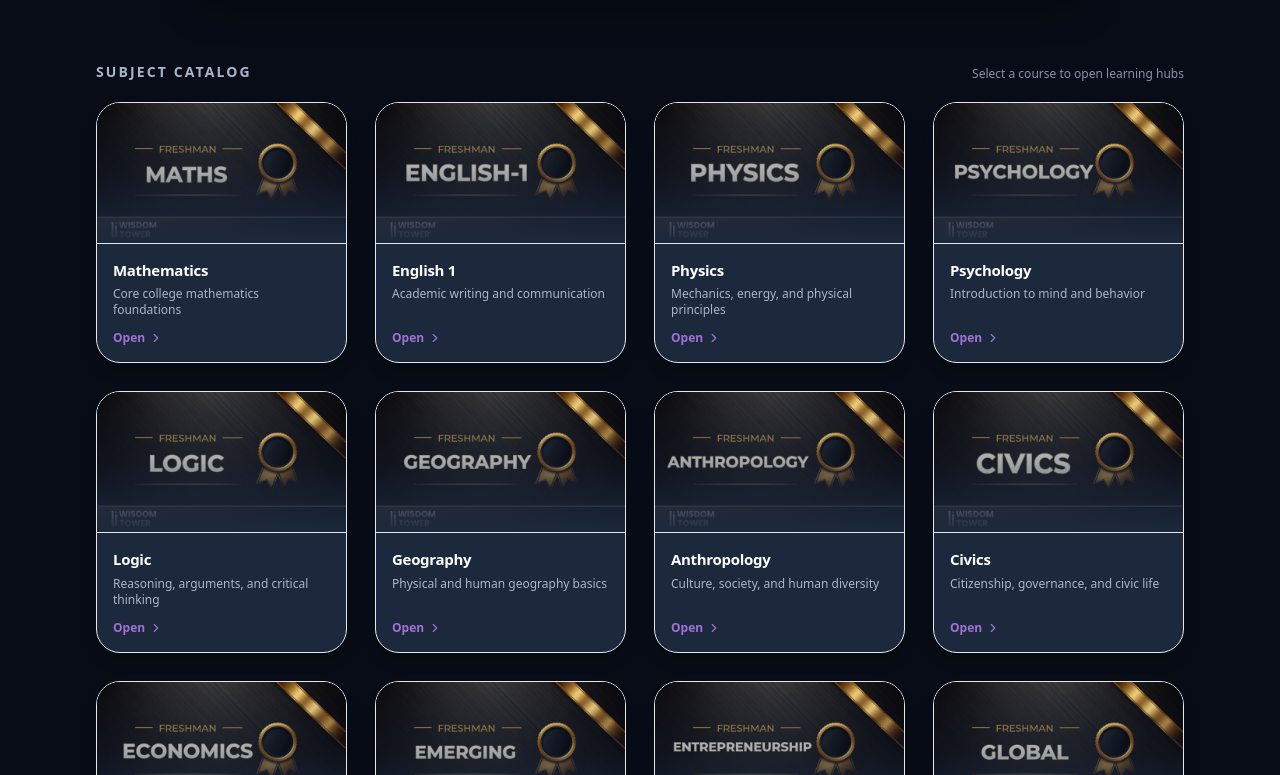
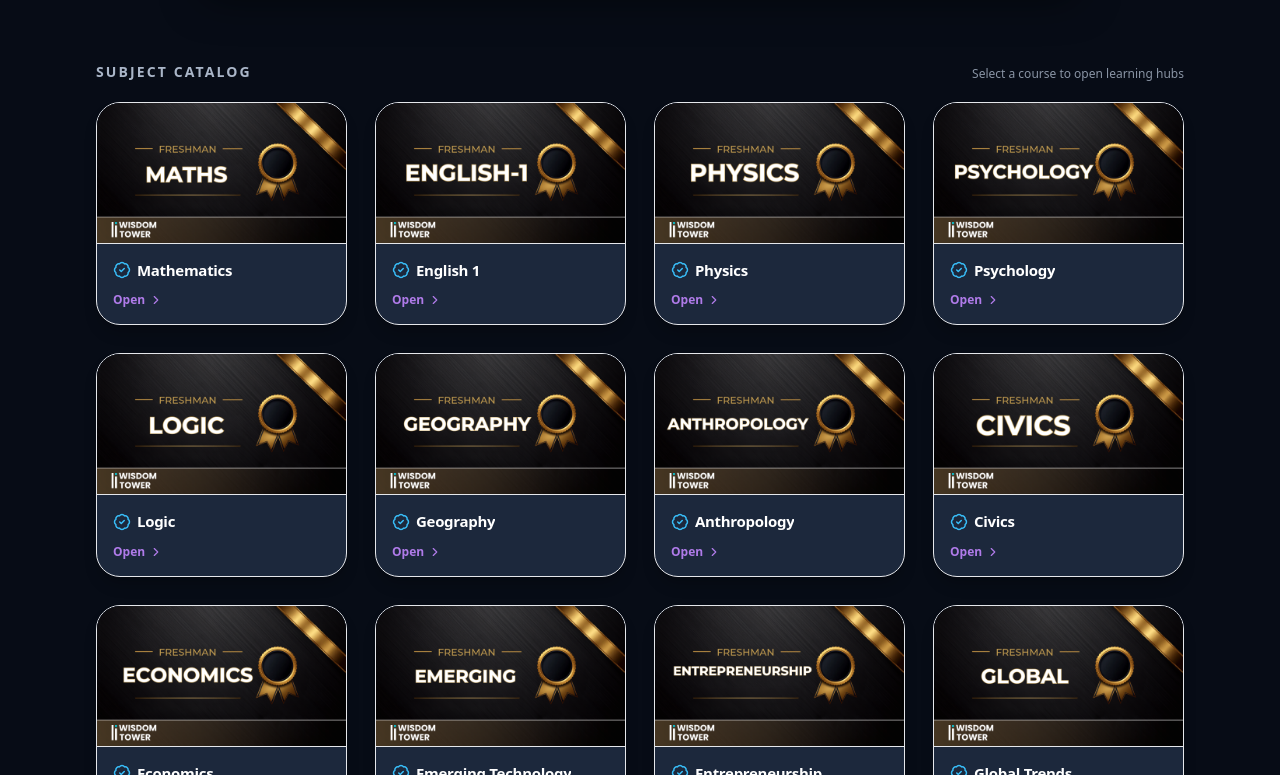
Before and after one commit to hiyabteklu/Wisdom-tower-academy, a Next.js app: page /academy/freshman in a window 1280 px wide. Shown: the part 1345-2120 px from the top of the page. Built offline with nearby package versions, Linux system fonts and the light colour scheme; no server answers.

Commit message:
Clean subject cards + centered 16:9 hero, verified icon, no gradients

```diff
--- a/src/app/academy/freshman/[subject]/page.tsx
+++ b/src/app/academy/freshman/[subject]/page.tsx
@@ -13,6 +13,7 @@ import {
   ListChecks,
   ClipboardList,
   ChevronRight,
+  BadgeCheck,
 } from "lucide-react";
 
 const iconMap: Record<string, React.ReactNode> = {
@@ -40,30 +41,29 @@ export default async function FreshmanSubjectPage({
 
   return (
     <div className="relative min-h-[80vh]">
-      <div className="absolute inset-0 overflow-hidden pointer-events-none">
-        <div className="absolute top-20 left-1/4 w-80 h-80 rounded-full blur-3xl opacity-25 bg-gradient-to-br from-purple-500/25 via-pink-500/10 to-transparent" />
-      </div>
-
       <div className="relative max-w-6xl mx-auto px-4 sm:px-6 lg:px-8 py-12 md:py-20">
         <CategoryBackButton fallback="/academy/freshman" />
 
-        <div className="rounded-3xl border border-white/15 bg-wisdom-card shadow-card-3d overflow-hidden animate-fade-up mb-10">
-          <div className="relative aspect-video max-h-72 sm:max-h-80 bg-wisdom-navy overflow-hidden border-b border-white/10">
-            <SubjectHeroImage src={subject.image} alt={subject.name} />
-            <div className="absolute inset-0 bg-gradient-to-t from-wisdom-card via-wisdom-card/50 to-transparent" />
-            <div className="absolute bottom-0 left-0 right-0 px-6 sm:px-8 pb-6">
-              <p className="text-xs font-semibold uppercase tracking-[0.2em] text-purple-300/80 mb-2">
+        {/* Centered 16:9 hero — no stretch, no gradient overlay */}
+        <div className="max-w-2xl mx-auto mb-8 animate-fade-up">
+          <div className="rounded-2xl sm:rounded-3xl border border-white/12 bg-wisdom-card overflow-hidden shadow-card-3d">
+            <div className="relative aspect-video w-full bg-wisdom-navy">
+              <SubjectHeroImage src={subject.image} alt={subject.name} />
+            </div>
+            <div className="px-5 py-4 sm:px-6 sm:py-5 text-center border-t border-white/8">
+              <p className="text-[11px] font-semibold uppercase tracking-[0.18em] text-wisdom-muted mb-2">
                 Freshman · Subject
               </p>
-              <h1 className="font-display text-3xl md:text-4xl font-extrabold tracking-tight text-white">
+              <h1 className="inline-flex items-center justify-center gap-2 font-display text-2xl sm:text-3xl font-extrabold tracking-tight text-white">
+                <BadgeCheck className="w-6 h-6 sm:w-7 sm:h-7 shrink-0 text-sky-400" aria-label="Verified" />
                 {subject.name}
               </h1>
-              <p className="text-wisdom-muted mt-1">{subject.description}</p>
             </div>
           </div>
         </div>
 
-        <div className="max-w-3xl mb-10">
+        {/* Progress tracker centered */}
+        <div className="max-w-2xl mx-auto mb-10">
           <AcademicResultSaver
             scopeId={`freshman-${subject.id}`}
             scopeLabel={`Freshman · ${subject.name}`}
@@ -71,7 +71,7 @@ export default async function FreshmanSubjectPage({
           />
         </div>
 
-        <p className="text-sm font-semibold tracking-[0.15em] uppercase text-wisdom-muted mb-4">
+        <p className="text-sm font-semibold tracking-[0.15em] uppercase text-wisdom-muted mb-4 text-center sm:text-left">
           Learning hubs
         </p>
 
@@ -100,8 +100,10 @@ export default async function FreshmanSubjectPage({
         </div>
 
         <div className="mt-14 pt-10 border-t border-white/10">
-          <p className="text-sm text-wisdom-muted mb-4 font-medium">Other freshman subjects</p>
-          <div className="flex flex-wrap gap-2">
+          <p className="text-sm text-wisdom-muted mb-4 font-medium text-center sm:text-left">
+            Other freshman subjects
+          </p>
+          <div className="flex flex-wrap gap-2 justify-center sm:justify-start">
             {freshmanSubjects.map((s) => (
               <Link
                 key={s.id}
--- a/src/components/SubjectCard.tsx
+++ b/src/components/SubjectCard.tsx
@@ -2,16 +2,17 @@
 
 import { useState } from "react";
 import Link from "next/link";
-import { ChevronRight } from "lucide-react";
+import { BadgeCheck, ChevronRight } from "lucide-react";
 
 type Props = {
   href: string;
   name: string;
+  /** unused on card — kept optional for call-site compatibility */
   description?: string;
   image: string;
 };
 
-export default function SubjectCard({ href, name, description, image }: Props) {
+export default function SubjectCard({ href, name, image }: Props) {
   const [imgFailed, setImgFailed] = useState(false);
 
   return (
@@ -19,37 +20,34 @@ export default function SubjectCard({ href, name, description, image }: Props) {
       href={href}
       className="card-3d group relative flex flex-col overflow-hidden rounded-2xl sm:rounded-3xl border border-white/12 bg-wisdom-card shadow-lg shadow-black/20 transition-all duration-300 hover:border-purple-400/35 hover:shadow-purple-500/10 hover:-translate-y-0.5"
     >
-      {/* 16:9 cover */}
+      {/* Full 16:9 cover — no gradient overlays; whole card is clickable */}
       <div className="relative aspect-video w-full overflow-hidden bg-wisdom-navy">
         {!imgFailed ? (
           // eslint-disable-next-line @next/next/no-img-element
           <img
             src={image}
             alt={name}
-            className="absolute inset-0 h-full w-full object-cover transition-transform duration-700 ease-out group-hover:scale-105"
+            className="absolute inset-0 h-full w-full object-cover transition-transform duration-700 ease-out group-hover:scale-[1.03]"
             onError={() => setImgFailed(true)}
           />
         ) : (
-          <div className="absolute inset-0 flex items-center justify-center bg-gradient-to-br from-purple-950/80 via-wisdom-card to-wisdom-dark p-4">
-            <span className="text-center text-sm sm:text-base font-semibold text-purple-100/90 leading-snug line-clamp-3 tracking-tight">
+          <div className="absolute inset-0 flex items-center justify-center bg-wisdom-card p-4">
+            <span className="text-center text-sm font-semibold text-white/80 leading-snug">
               {name}
             </span>
           </div>
         )}
-        <div className="absolute inset-0 bg-gradient-to-t from-wisdom-card via-wisdom-card/40 to-transparent pointer-events-none" />
-        <div className="absolute inset-0 opacity-0 group-hover:opacity-100 transition-opacity duration-500 bg-gradient-to-br from-purple-500/10 via-transparent to-transparent pointer-events-none" />
       </div>
 
-      <div className="relative px-3.5 py-3.5 sm:px-4 sm:py-4 flex-1 flex flex-col border-t border-white/8">
-        <h3 className="text-sm sm:text-[15px] font-semibold leading-snug text-white group-hover:text-purple-200 transition-colors duration-300 line-clamp-2">
-          {name}
+      <div className="relative px-3.5 py-3.5 sm:px-4 sm:py-4 flex flex-col border-t border-white/8">
+        <h3 className="flex items-center gap-1.5 text-sm sm:text-[15px] font-semibold leading-snug text-white group-hover:text-purple-200 transition-colors">
+          <BadgeCheck
+            className="w-4 h-4 sm:w-[18px] sm:h-[18px] shrink-0 text-sky-400"
+            aria-label="Verified"
+          />
+          <span className="line-clamp-1">{name}</span>
         </h3>
-        {description && (
-          <p className="mt-1.5 text-[11px] sm:text-xs text-wisdom-muted leading-relaxed line-clamp-2">
-            {description}
-          </p>
-        )}
-        <div className="mt-auto pt-3 flex items-center gap-1 text-[11px] sm:text-xs font-semibold text-purple-400/80 group-hover:text-purple-300 transition-colors">
+        <div className="mt-3 flex items-center gap-1 text-[11px] sm:text-xs font-semibold text-purple-400/90 group-hover:text-purple-300 transition-colors">
           Open
           <ChevronRight className="w-3.5 h-3.5 transition-transform duration-300 group-hover:translate-x-0.5" />
         </div>
--- a/src/components/SubjectHeroImage.tsx
+++ b/src/components/SubjectHeroImage.tsx
@@ -7,13 +7,12 @@ type Props = {
   alt: string;
 };
 
+/** Full 16:9 image, no dimming / no gradient. */
 export default function SubjectHeroImage({ src, alt }: Props) {
   const [failed, setFailed] = useState(false);
 
   if (failed) {
-    return (
-      <div className="absolute inset-0 bg-gradient-to-br from-purple-900/50 via-wisdom-card to-wisdom-dark" />
-    );
+    return <div className="absolute inset-0 bg-wisdom-card" />;
   }
 
   return (
@@ -21,7 +20,7 @@ export default function SubjectHeroImage({ src, alt }: Props) {
     <img
       src={src}
       alt={alt}
-      className="absolute inset-0 h-full w-full object-cover opacity-60"
+      className="absolute inset-0 h-full w-full object-cover"
       onError={() => setFailed(true)}
     />
   );
```
